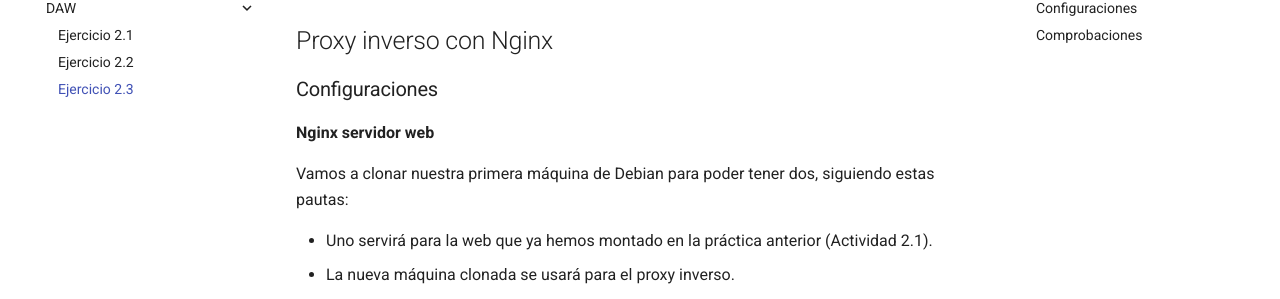
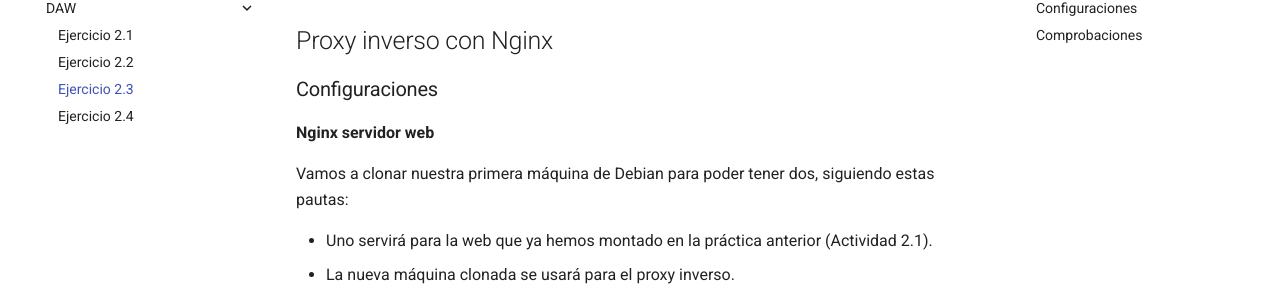
Before and after one commit to a24pemola/a24pemola.github.io, an MkDocs documentation site: the page built from docs/actividad_2.3/index.md, in a window 1280 px wide. Shown: the part 157-456 px from the top of the page. Built offline with MkDocs 1.6.1 and Material for MkDocs 9.7.7, drawn with Linux system fonts in a browser that asks for light colours.

Commit message:
first commit

```diff
--- a/mkdocs.yml
+++ b/mkdocs.yml
@@ -10,3 +10,4 @@
       - Ejercicio 2.1: actividad_2.1/index.md
       - Ejercicio 2.2: actividad_2.2/index.md
       - Ejercicio 2.3: actividad_2.3/index.md
+      - Ejercicio 2.4: actividad_2.4/index.md
```
Also changed, not shown: site/404.html, site/actividad_2.1/index.html, site/actividad_2.2/index.html, site/actividad_2.3/index.html, site/index.html, site/sitemap.xml, 1 other file.
